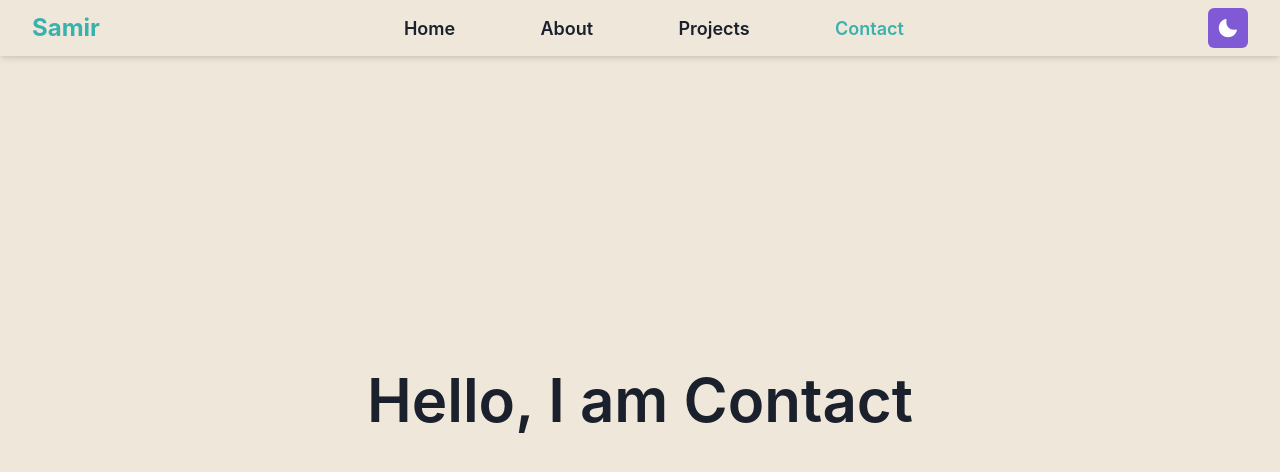
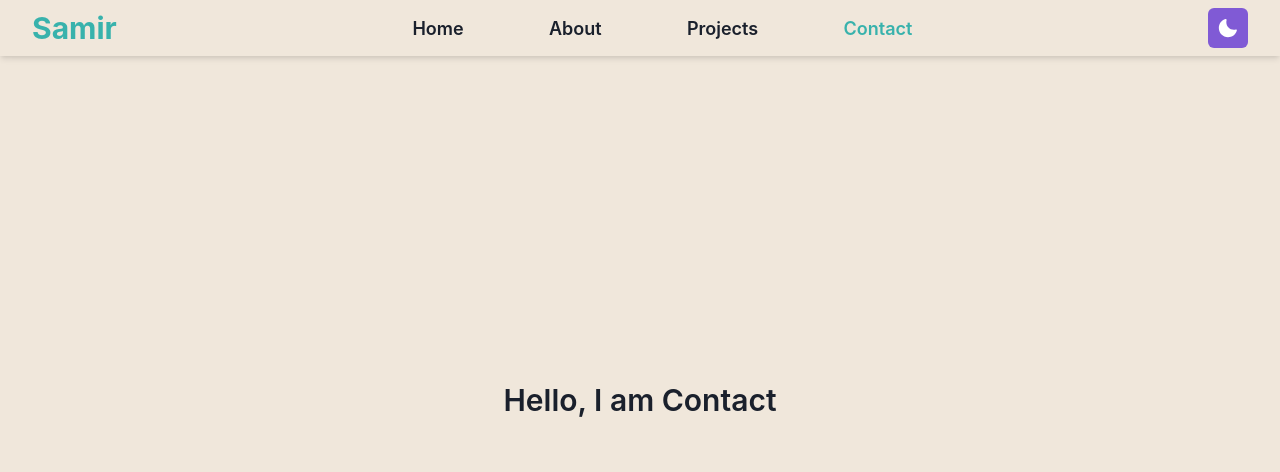
Before and after one commit to Samiroutlook/Navbar, a React (Vite) app: page /contact in a window 1280 px wide. Shown: the top 472 px of the page. Built offline with nearby package versions, Linux system fonts and the light colour scheme.

Commit message:
responsive nav

```diff
--- a/src/ColorModeSwitcher.jsx
+++ b/src/ColorModeSwitcher.jsx
@@ -24,7 +24,6 @@ const ColorModeSwitcher = () => {
         transition={{ duration: 0.2 }}
       >
         <IconButton
-          p={2}
           fontSize={"xl"}
           right={0}
           aria-label="Toggle Color Mode"
--- a/src/Components/Navbar/Nav.jsx
+++ b/src/Components/Navbar/Nav.jsx
@@ -32,7 +32,11 @@ function Nav() {
       justifyContent="space-between"
       px={8}
     >
-      <Text fontWeight={700} fontSize="2xl" color={activeColor}>
+      <Text
+        fontWeight={700}
+        fontSize={["2xl", "3xl", "3xl"]}
+        color={activeColor}
+      >
         Samir
       </Text>
       <Flex
@@ -94,16 +98,27 @@ function Nav() {
               variant="outline"
             />
             <MenuList>
-              <MenuItem as={NavLink} to="/" _hover={{ color: hoverColor }}>
+              <MenuItem
+                as={NavLink}
+                to="/"
+                _hover={{ color: hoverColor }}
+                _activeLink={{ color: activeColor }}
+              >
                 Home
               </MenuItem>
-              <MenuItem as={NavLink} to="/about" _hover={{ color: hoverColor }}>
+              <MenuItem
+                as={NavLink}
+                to="/about"
+                _hover={{ color: hoverColor }}
+                _activeLink={{ color: activeColor }}
+              >
                 About
               </MenuItem>
               <MenuItem
                 as={NavLink}
                 to="/projects"
                 _hover={{ color: hoverColor }}
+                _activeLink={{ color: activeColor }}
               >
                 Projects
               </MenuItem>
@@ -111,6 +126,7 @@ function Nav() {
                 as={NavLink}
                 to="/contact"
                 _hover={{ color: hoverColor }}
+                _activeLink={{ color: activeColor }}
               >
                 Contact
               </MenuItem>
--- a/src/Components/Pages/About.jsx
+++ b/src/Components/Pages/About.jsx
@@ -9,7 +9,12 @@ function About() {
       animate={{ opacity: 1 }}
       transition={{ duration: 1, ease: "easeOut" }}
     >
-      <Grid placeItems={"center"} h={"100vh"} fontSize={"6xl"} fontWeight={600}>
+      <Grid
+        placeItems={"center"}
+        h={"100vh"}
+        fontSize={["2xl", "3xl", "3xl"]}
+        fontWeight={600}
+      >
         Hello, I am About
       </Grid>
     </motion.div>
--- a/src/Components/Pages/Contact.jsx
+++ b/src/Components/Pages/Contact.jsx
@@ -9,7 +9,12 @@ function Contact() {
       animate={{ opacity: 1 }}
       transition={{ duration: 1, ease: "easeOut" }}
     >
-      <Grid placeItems={"center"} h={"100vh"} fontSize={"6xl"} fontWeight={600}>
+      <Grid
+        placeItems={"center"}
+        h={"100vh"}
+        fontSize={["2xl", "3xl", "3xl"]}
+        fontWeight={600}
+      >
         Hello, I am Contact
       </Grid>
     </motion.div>
--- a/src/Components/Pages/Home.jsx
+++ b/src/Components/Pages/Home.jsx
@@ -9,7 +9,12 @@ function Home() {
       animate={{ opacity: 1 }}
       transition={{ duration: 1, ease: "easeOut" }}
     >
-      <Grid placeItems={"center"} h={"100vh"} fontSize={"6xl"} fontWeight={600}>
+      <Grid
+        placeItems={"center"}
+        h={"100vh"}
+        fontWeight={600}
+        fontSize={["2xl", "3xl", "3xl"]}
+      >
         Hello, I am Home
       </Grid>
     </motion.div>
--- a/src/Components/Pages/Projects.jsx
+++ b/src/Components/Pages/Projects.jsx
@@ -9,7 +9,12 @@ function Projects() {
       animate={{ opacity: 1 }}
       transition={{ duration: 1, ease: "easeOut" }}
     >
-      <Grid placeItems={"center"} h={"100vh"} fontSize={"6xl"} fontWeight={600}>
+      <Grid
+        placeItems={"center"}
+        h={"100vh"}
+        fontWeight={600}
+        fontSize={["2xl", "3xl", "3xl"]}
+      >
         Hello, I am Projects
       </Grid>
     </motion.div>
```
